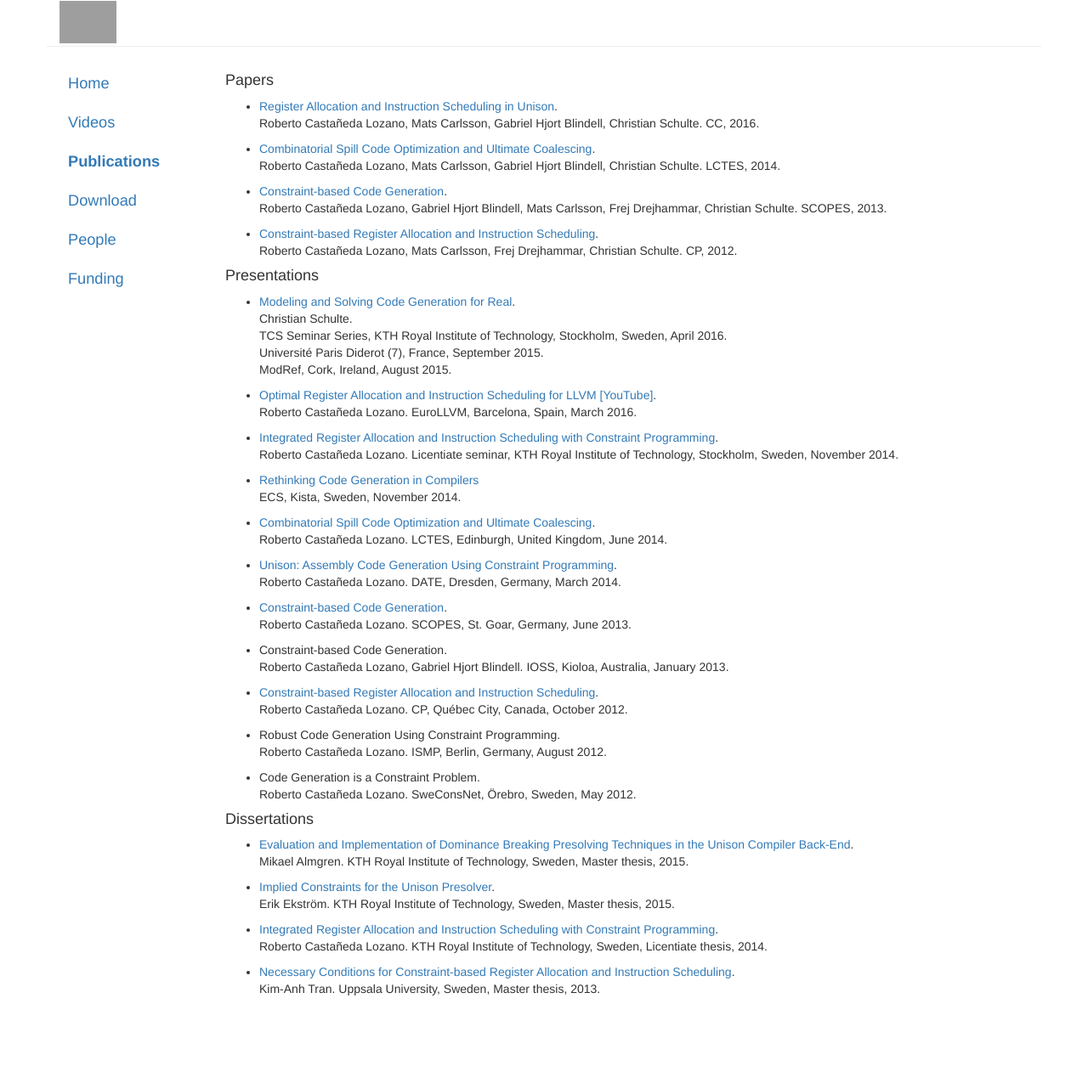
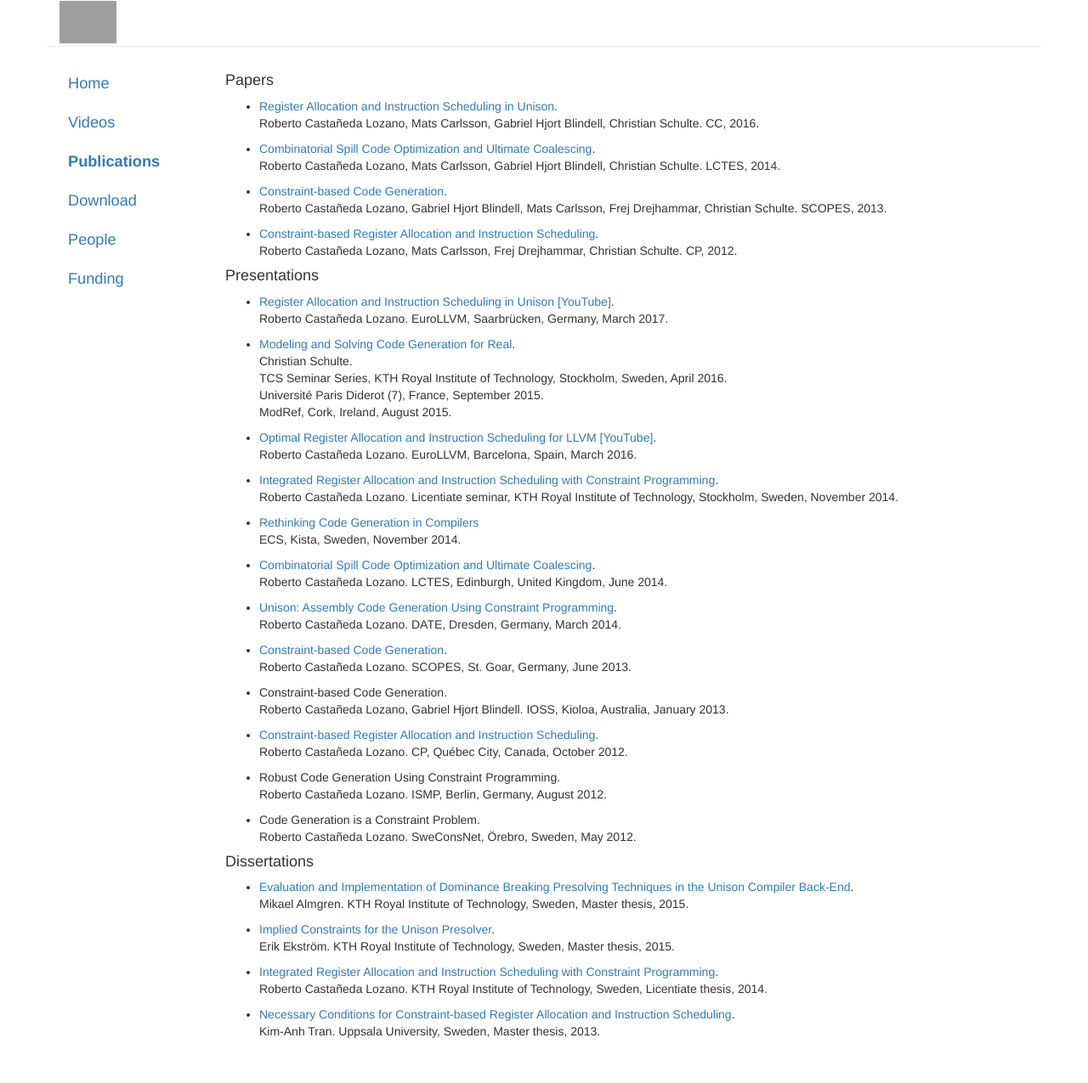
Before and after one commit to unison-code/unison-code.github.io, a Jekyll site: the page built from _posts/2016-06-29-publications.md, in a window 1280 px wide. Shown: the whole page at 85% size. Built offline with Jekyll 4.4.1, drawn with Linux system fonts in a browser that asks for light colours; before the commit the page ends 1225 px from its top, so only the background shows below that.

Commit message:
Add link to latest presentation

```diff
--- a/_posts/2016-06-29-publications.md
+++ b/_posts/2016-06-29-publications.md
@@ -22,6 +22,10 @@ title: "Publications"
   CP, 2012.
 
 #### Presentations
+
+- [Register Allocation and Instruction Scheduling in Unison]({{ site.rcas-root }}presentations/llvm2017.pdf) [[YouTube]](https://www.youtube.com/watch?v=kx64V74Mba0).<br />
+  Roberto Castañeda Lozano.
+  EuroLLVM, Saarbrücken, Germany, March 2017.
 
 - [Modeling and Solving Code Generation for Real]({{ site.cschulte-root }}talks/Code%20Generation%20KTH%202016.pdf).<br />
   Christian Schulte.<br />
```
